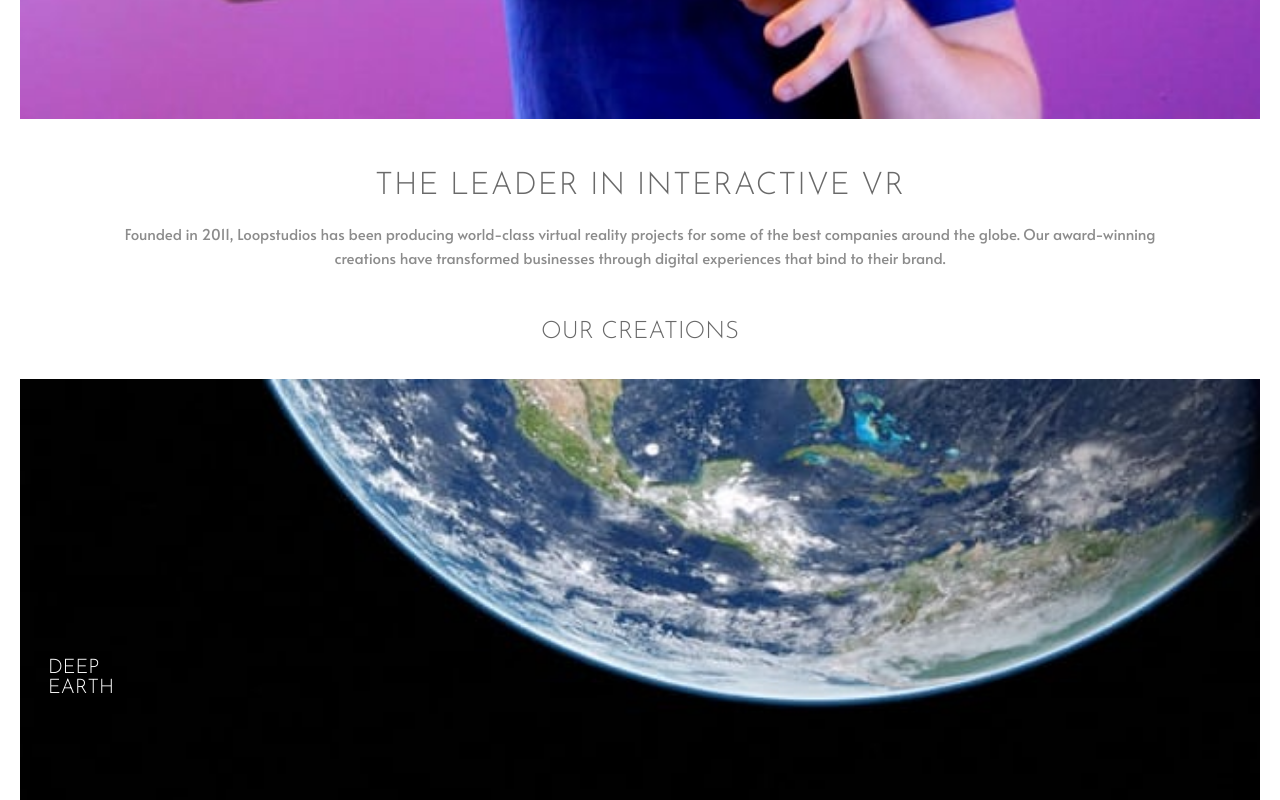
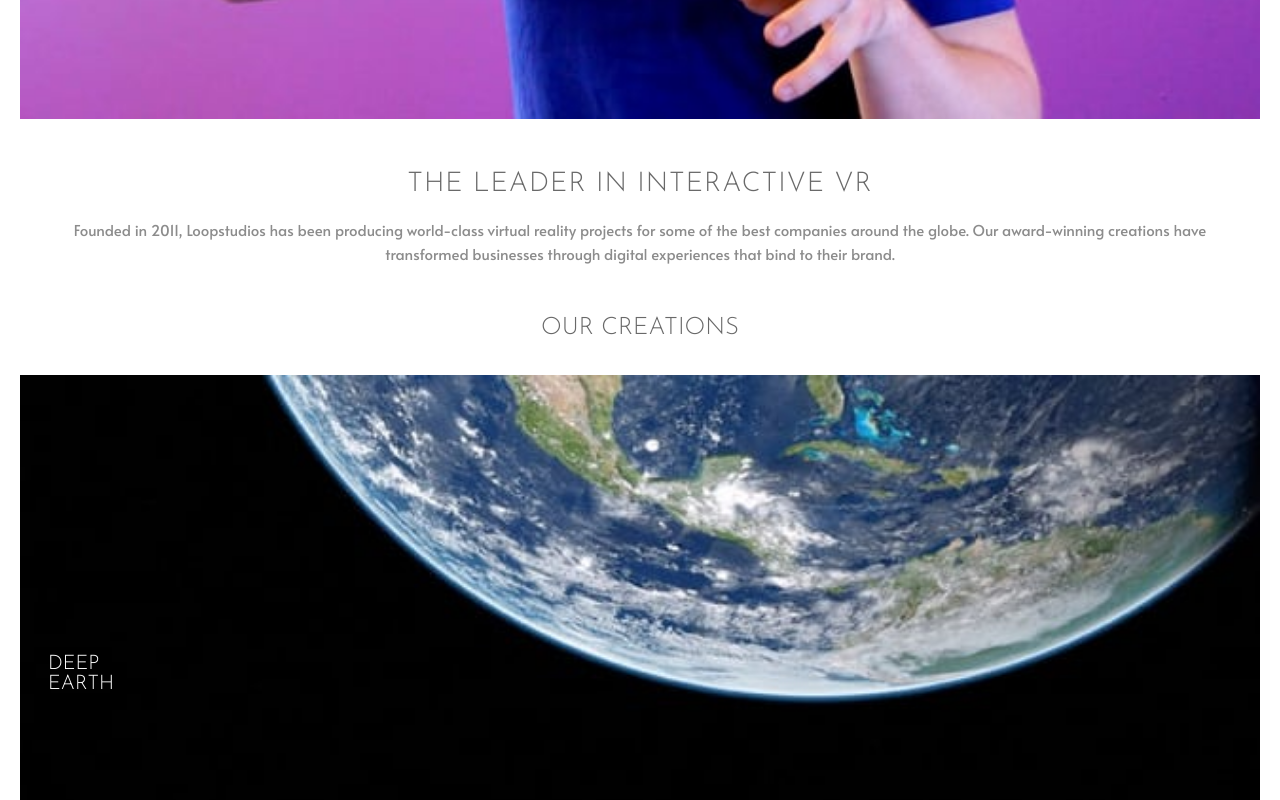
Before and after one commit to Udeme01/Loopstudios, a React (Create React App) app: page / in a window 1280 px wide. Shown: the part 1480-2280 px from the top of the page. Built offline with nearby package versions, Linux system fonts and the light colour scheme.

Commit message:
modified css styles

```diff
--- a/src/index.css
+++ b/src/index.css
@@ -19,7 +19,7 @@
 /* Typography */
 h1,h2,h3,h4,h5,h6 {
   font-family: 'Josefin Sans', sans-serif;
-  font-weight: 300;
+  font-weight: 400;
   text-transform: uppercase;
   color: var(--very-dark-gray);
 }
@@ -117,12 +117,12 @@ button {
 }
 
 .interactive .interactive-text {
-  padding: 0 5.5rem;
+  padding: 0 2.5rem;
 }
 
 .interactive .interactive-text h2 {
   letter-spacing: 1px;
-  font-size: 1.95rem;
+  font-size: 1.7rem;
   padding: 3rem 0 1.2rem;
 }
 
```
